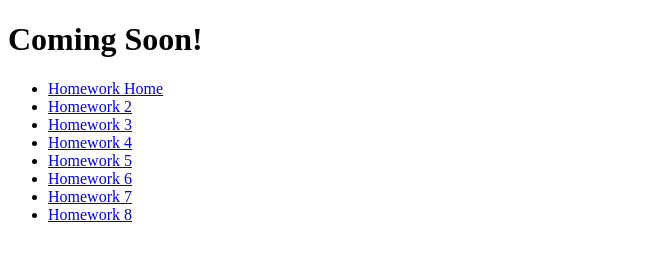
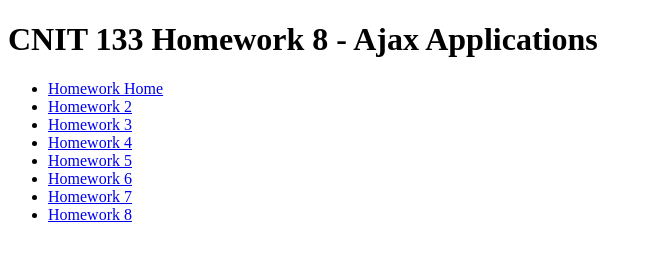
Before and after one commit to ionagael/CNIT133, a plain HTML site: page Homework8.html in a window 1280 px wide. Shown: the whole page, without its empty margins (0-651 px from the left). Drawn offline with nearby package versions, Linux system fonts and the light colour scheme.

Commit message:
Update Homework8.html

```diff
--- a/Homework8.html
+++ b/Homework8.html
@@ -28,7 +28,7 @@ $('nav li').hover(
 
 <body>
 
-        <h1>Coming Soon!</h1>
+        <h1>CNIT 133 Homework 8 - Ajax Applications</h1>
 
         <nav>
   <ul>
```
